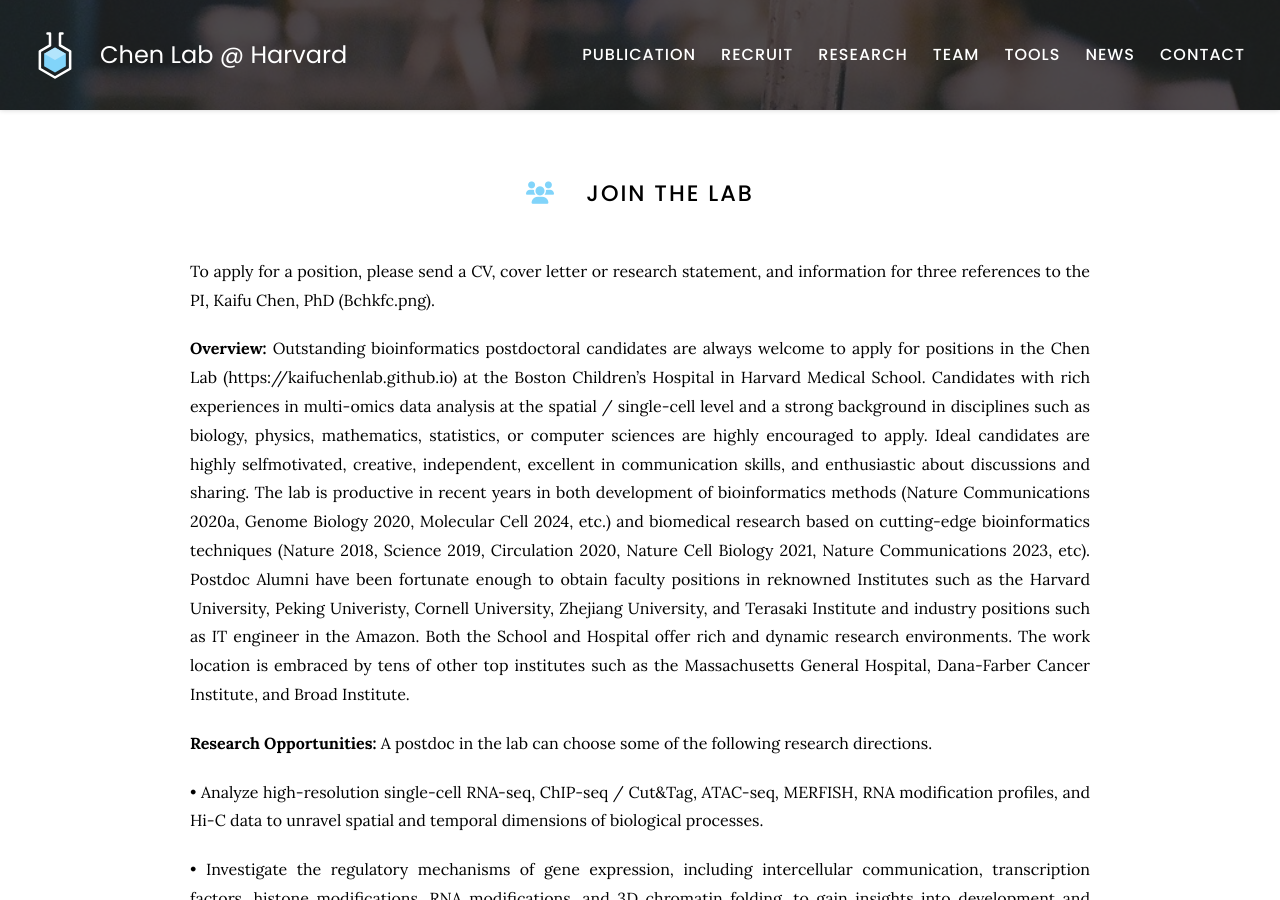
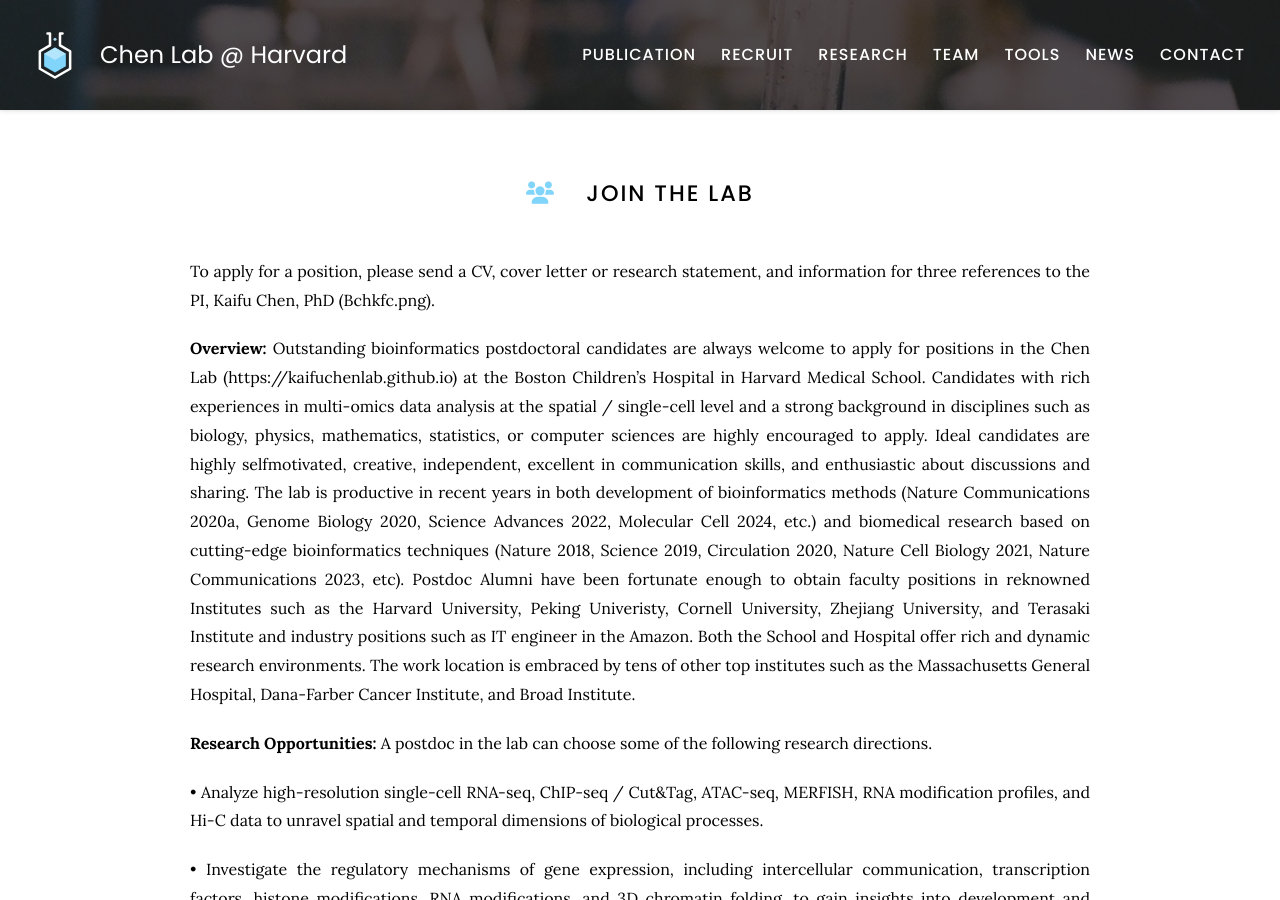
Before and after one commit to kaifuchenlab/kaifuchenlab.github.io, a Jekyll site: the page built from 5.recruit/index.md, in a window 1280 px wide and 900 px high. Built offline with Jekyll 4.4.1, drawn with Linux system fonts in a browser that asks for light colours.

Commit message:
Update index.md

```diff
--- a/5.recruit/index.md
+++ b/5.recruit/index.md
@@ -12,7 +12,7 @@ nav:
 To apply for a position, please send a CV, cover letter or research statement, and information for three references to the PI, Kaifu Chen, PhD (Bchkfc.png).
 
 
-**Overview:** Outstanding bioinformatics postdoctoral candidates are always welcome to apply for positions in the Chen Lab (https://kaifuchenlab.github.io) at the Boston Children's Hospital in Harvard Medical School. Candidates with rich experiences in multi-omics data analysis at the spatial / single-cell level and a strong background in disciplines such as biology, physics, mathematics, statistics, or computer sciences are highly encouraged to apply. Ideal candidates are highly selfmotivated, creative, independent, excellent in communication skills, and enthusiastic about discussions and sharing. The lab is productive in recent years in both development of bioinformatics methods (Nature Communications 2020a, Genome Biology 2020, Molecular Cell 2024, etc.) and biomedical research based on cutting-edge bioinformatics techniques (Nature 2018, Science 2019, Circulation 2020, Nature Cell Biology 2021, Nature Communications 2023, etc). Postdoc Alumni have been fortunate enough to obtain faculty positions in reknowned Institutes such as the Harvard University, Peking Univeristy, Cornell University, Zhejiang University, and Terasaki Institute and industry positions such as IT engineer in the Amazon. Both the School and Hospital offer rich and dynamic research environments. The work location is embraced by tens of other top institutes such as the Massachusetts General Hospital, Dana-Farber Cancer Institute, and Broad Institute.
+**Overview:** Outstanding bioinformatics postdoctoral candidates are always welcome to apply for positions in the Chen Lab (https://kaifuchenlab.github.io) at the Boston Children's Hospital in Harvard Medical School. Candidates with rich experiences in multi-omics data analysis at the spatial / single-cell level and a strong background in disciplines such as biology, physics, mathematics, statistics, or computer sciences are highly encouraged to apply. Ideal candidates are highly selfmotivated, creative, independent, excellent in communication skills, and enthusiastic about discussions and sharing. The lab is productive in recent years in both development of bioinformatics methods (Nature Communications 2020a, Genome Biology 2020, Science Advances 2022, Molecular Cell 2024, etc.) and biomedical research based on cutting-edge bioinformatics techniques (Nature 2018, Science 2019, Circulation 2020, Nature Cell Biology 2021, Nature Communications 2023, etc). Postdoc Alumni have been fortunate enough to obtain faculty positions in reknowned Institutes such as the Harvard University, Peking Univeristy, Cornell University, Zhejiang University, and Terasaki Institute and industry positions such as IT engineer in the Amazon. Both the School and Hospital offer rich and dynamic research environments. The work location is embraced by tens of other top institutes such as the Massachusetts General Hospital, Dana-Farber Cancer Institute, and Broad Institute.
 
 **Research Opportunities:** A postdoc in the lab can choose some of the following research directions.
 
```
